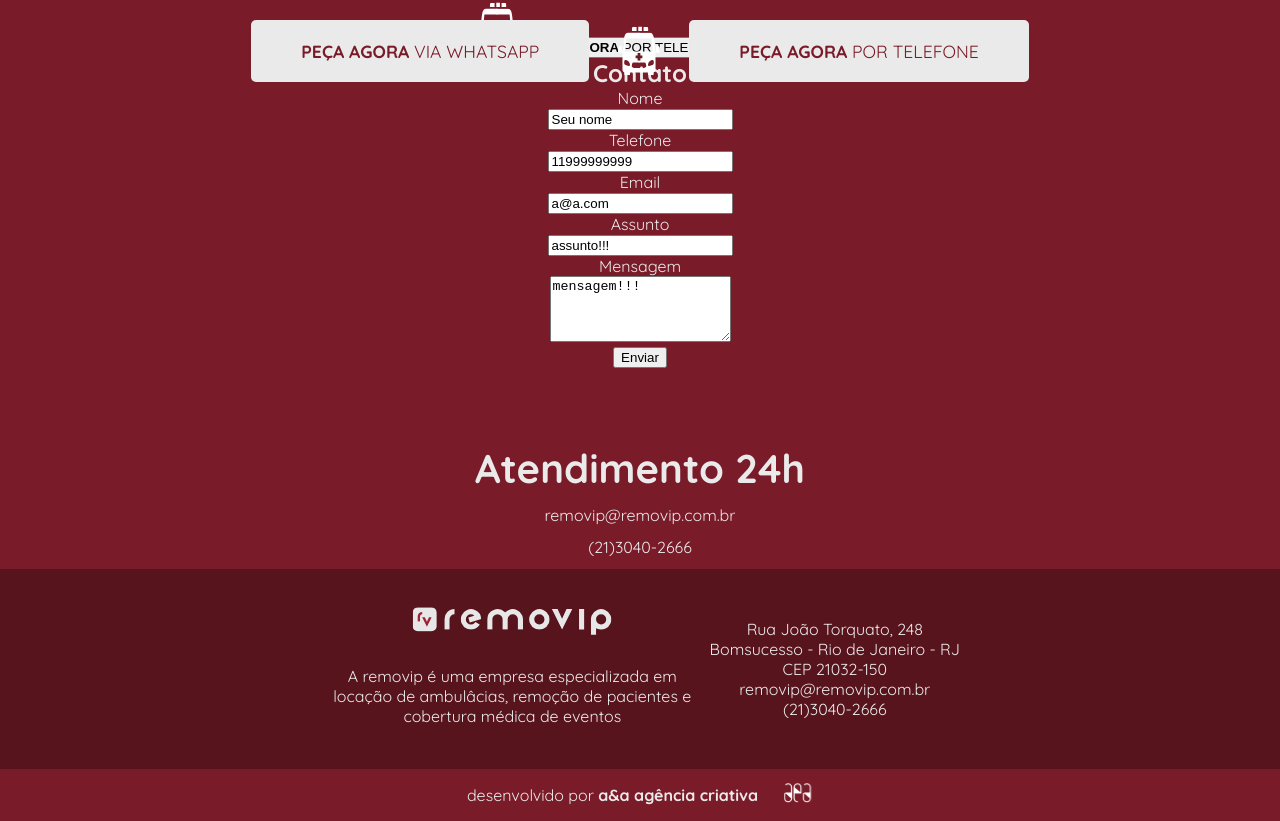
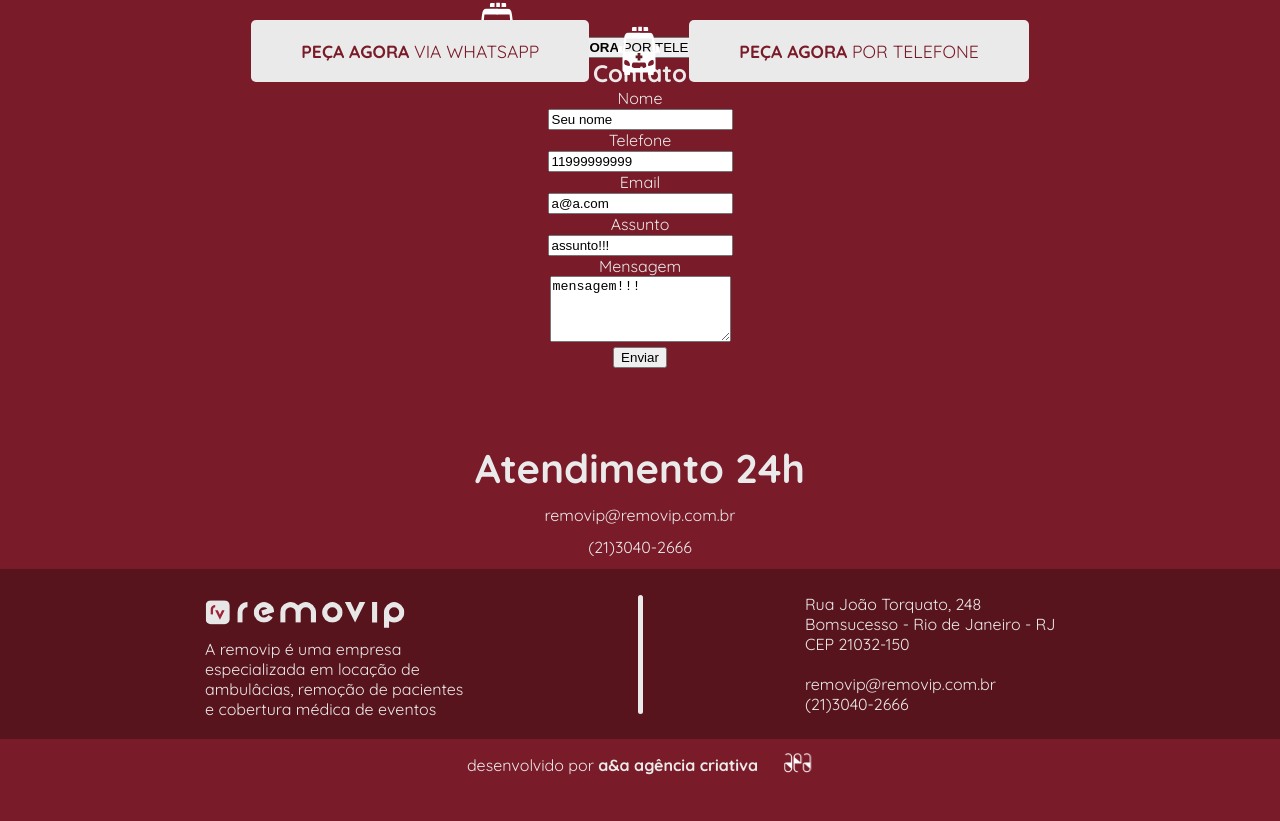
Before and after one commit to soutovp/removip-aea, a Next.js app: page /contato in a window 1280 px wide. Shown: the part 830-1651 px from the top of the page. After the commit the page ends 1621 px from the top, so only its background shows below. Built offline with nearby package versions, Linux system fonts and the light colour scheme.

Commit message:
update: retoques estilos home page

```diff
--- a/app/components/Footer.js
+++ b/app/components/Footer.js
@@ -19,12 +19,15 @@ export default function Footer() {
 						<div></div>
 					</div>
 					<aside>
-
-						<Souto>Rua João Torquato, 248</Souto>
-						<Souto>Bomsucesso - Rio de Janeiro - RJ</Souto>
-						<Souto>CEP 21032-150</Souto>
-						<Souto>removip@removip.com.br</Souto>
-						<Souto>(21)3040-2666</Souto>
+						<div>
+							<p>Rua João Torquato, 248</p>
+							<p>Bomsucesso - Rio de Janeiro - RJ</p>
+							<p>CEP 21032-150</p>
+						</div>
+						<div>
+							<p>removip@removip.com.br</p>
+							<p>(21)3040-2666</p>
+						</div>
 					</aside>
 				</main>
 			</section>
--- a/app/styles/_header.sass
+++ b/app/styles/_header.sass
@@ -44,14 +44,18 @@ header#menu
 			flex-direction: column
 			align-items: center
 			padding: 0
-		a
+		li
+			@include media-small
+				margin: 15px 0
+		li a
 			font-family: 'Quicksand'
 			color: $secondary
 			text-decoration: none
+			&:hover
+				font-weight: 600
 			@include media-small
 				padding: 15px
-			&:hover
-				font-weight: bold
+				font-size: 24px
 	.headerActiveLink
 		font-weight: 600
 		&:hover
--- a/app/styles/_home.sass
+++ b/app/styles/_home.sass
@@ -3,11 +3,13 @@
 	> div.background-image
 		background-image: url('/svg/padrao-fundo-1.svg')
 		background-color: $primary
+		background-size: 100%
 		position: relative
 		height: 400px
 		z-index: -1
 		@include media-small
 			height: 300px
+			background-size: 250%
 		> div.background-image-2
 			background-image: linear-gradient($primary 10%, rgba(0,0,0,0) )
 			height: 100px
@@ -19,13 +21,16 @@
 			margin: auto
 			margin-top: 150px
 			font-size: 40px
-			width: 40%
+			width: 60%
 			@include media-small
 				font-size: 20px
 				width: 90%
 				margin-top: 50px
 			@include media-medium
+				width: 60%
 				font-size: 30px
+			@include media-xlarge
+				font-size: 3em
 	> section.home-section-first
 		background-color: $secondary
 		color: $primary
@@ -56,7 +61,11 @@
 	section.carrossel
 		background-image: url('/svg/padrao-fundo-2.svg')
 		background-color: $primary
-		background-size: 100%
+		background-size: 80%
+		@include media-small
+			background-size: 200%
+		> h2
+			padding-top: 25px
 		> div
 			padding: 5px
 			div
@@ -70,7 +79,7 @@
 								max-width: 300px
 								max-height: 150px
 			div:nth-child(3)
-				margin: 25px 0
+				margin: 25px auto
 				button
 					background-color: transparent
 					border: none
--- a/app/styles/components/footer.sass
+++ b/app/styles/components/footer.sass
@@ -3,23 +3,65 @@ section.footer
 	background-color: $tertiary
 	main
 		display: grid
-		grid-template-columns: auto auto auto
+		grid-template-areas: 'first divider last'
 		width: 50%
-		height: 200px
-		align-items: center
 		margin: auto
-		div
+		justify-content: center
+		@include media-small
 			width: 100%
+			grid-template-areas: 'first' 'divider' 'last'
+
+		> div
+			grid-area: divider
+			display: flex
+			align-items: center
+			justify-content: center
+			width: 300px
+			@include media-small
+				width: auto
+			> div
+				width: 5px
+				height: 70%
+				background-color: $secondary
+				border-radius: 2.5px
+				@include media-small
+					height: 5px
+					width: 80%
+		aside
+			width: 300px
+			padding: 15px
+			justify-content: center
+			display: flex
+			flex-direction: column
+			@include media-small
+				padding: 15px 0
+				align-items: center
+				margin: auto
+				p
+					text-align: center
+					// text-align-last: justify
+					text-justify: auto
+		aside:first-child
+			grid-area: first
+			text-align: start
+			p
+				margin: 0
+		aside:last-child
+			grid-area: last
+			align-content: flex-end
 			div
-				width: 5px
-				height: 100%
-				background-color: $secondary
-		aside
-			// width: 100%
+				display: flex
+				flex-direction: column
+				text-align: start
+				margin: 10px 0
+				p
+					margin: 0
 footer
 	display: flex
 	align-items: center
 	justify-content: center
+	@include media-small
+		font-size: 12px
 	p
 		display: inline-block
 		margin-right: 25px
```
Also changed, not shown: public/images/servico_remocao-ambulancia-particular.jpg.
